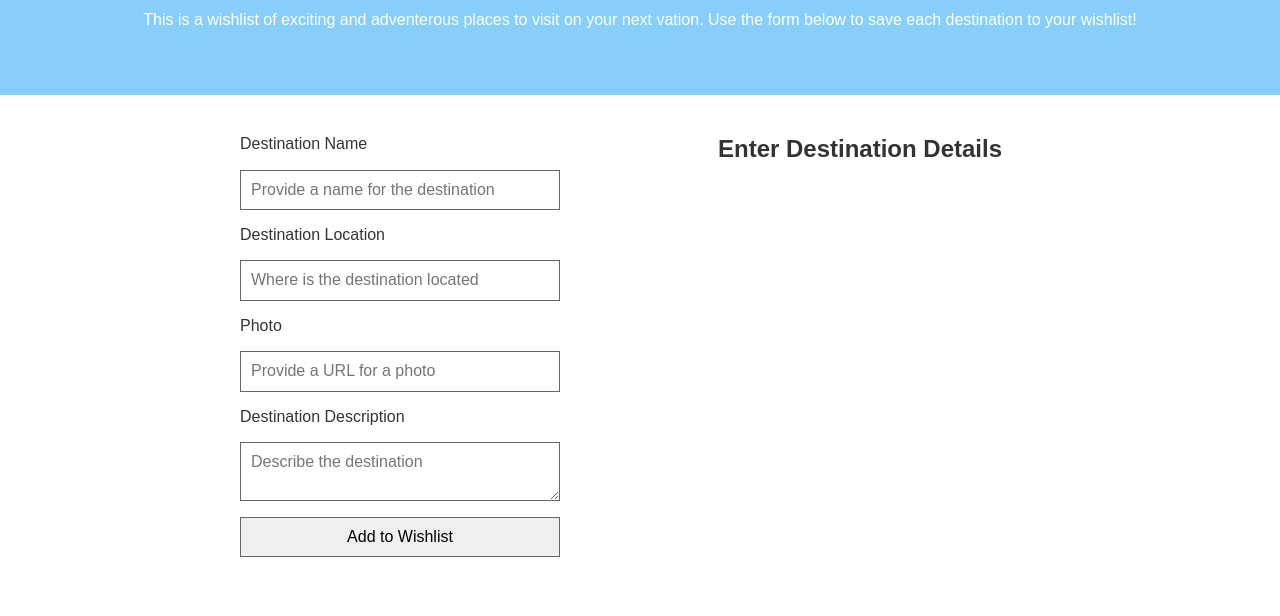
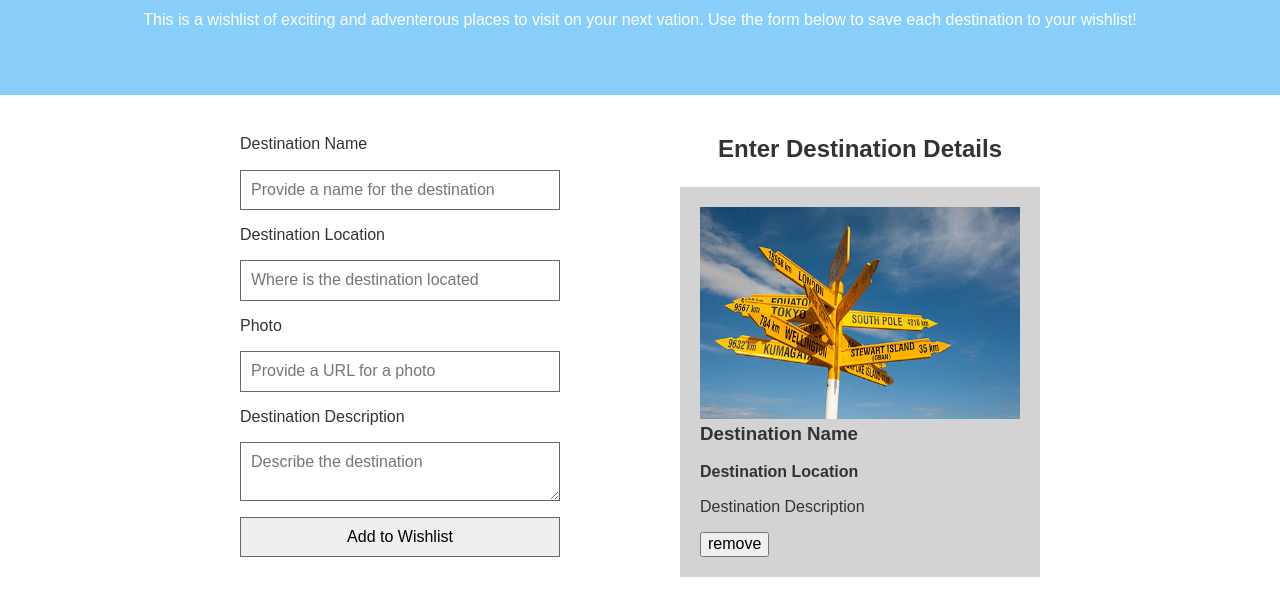
Before and after one commit to EWcode-LA/Vacation-Destination-List, a plain HTML site: page index.html in a window 1280 px wide. Shown: the part 108-724 px from the top of the page. Drawn offline with nearby package versions, Linux system fonts and the light colour scheme.

Commit message:
final for now

```diff
--- a/index.html
+++ b/index.html
@@ -46,6 +46,15 @@
             <h2 id="title">Enter Destination Details</h2>
             <div id="destinations container">
                 <!-- content generated by JS  -->
+                <div class="card">
+                    <img src="images/signpost.jpg" alt="">
+                    <div class="card-body">
+                        <h3>Destination Name</h3>
+                        <h4>Destination Location</h4>
+                        <p class="card-text">Destination Description</p>
+                        <button>remove</button>
+                    </div>
+                </div>
             </div>
         </article>
     </main>
--- a/styles.css
+++ b/styles.css
@@ -1,4 +1,6 @@
 /* baseline CSS settings */
+
+/* will refactor using css bootstrap */
 
 h1, h2, h3, h4, ul, li, p {
     margin: 0;
@@ -59,3 +61,9 @@ input, textarea, #destination_details_form button {
     padding: 10px;
     box-sizing: border-box;
 }
+
+.card {
+    padding: 20px;
+    background-color: lightgrey;
+    margin-bottom: 20px;
+}
```
